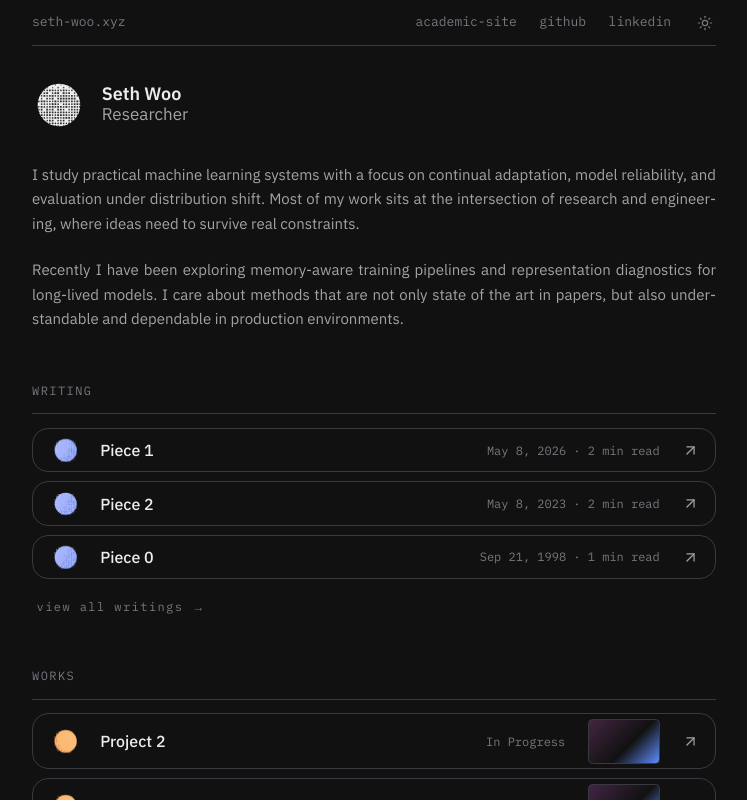
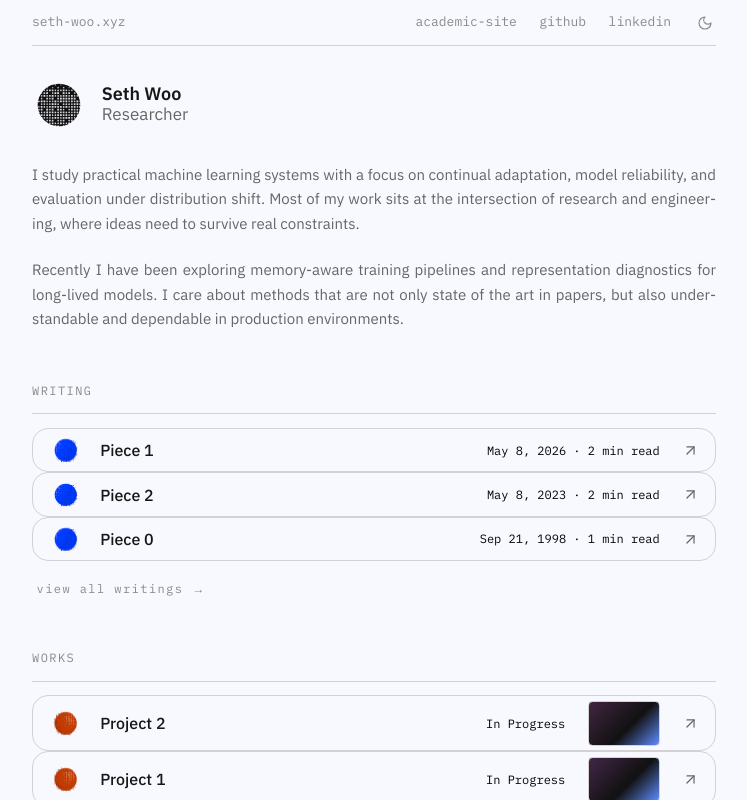
Before and after one commit to seth-woo/personal-site, a Next.js app: page / in a window 1280 px wide. Shown: the top 800 px of the page, without its empty margins (266-1013 px from the left). Built offline with nearby package versions, Linux system fonts and the light colour scheme.

Commit message:
light mode default and non-active card opacity fix

```diff
--- a/src/app/layout.tsx
+++ b/src/app/layout.tsx
@@ -29,7 +29,7 @@ export const metadata: Metadata = {
 
 export default function RootLayout({ children }: Readonly<{ children: React.ReactNode }>) {
   return (
-    <html lang="en" className="dark">
+    <html lang="en">
       <body className={`${ibmPlexMono.variable} ${ibmPlexSans.variable} bg-bg text-text antialiased`}>
         <Header />
         <main className="mx-auto w-full max-w-[738px] px-6 pb-12 pt-7">{children}</main>
--- a/src/components/ThemeToggle.tsx
+++ b/src/components/ThemeToggle.tsx
@@ -9,15 +9,15 @@ const THEME_KEY = "theme";
 
 function getStoredTheme(): Theme {
   if (typeof window === "undefined") {
-    return "dark";
+    return "light";
   }
 
   const stored = window.localStorage.getItem(THEME_KEY);
-  return stored === "light" ? "light" : "dark";
+  return stored === "dark" ? "dark" : "light";
 }
 
 export default function ThemeToggle() {
-  const [theme, setTheme] = useState<Theme>("dark");
+  const [theme, setTheme] = useState<Theme>("light");
   const [mounted, setMounted] = useState(false);
 
   useEffect(() => {
@@ -34,7 +34,7 @@ export default function ThemeToggle() {
     window.localStorage.setItem(THEME_KEY, next);
   };
 
-  const isDark = mounted ? theme === "dark" : true;
+  const isDark = mounted ? theme === "dark" : false;
 
   return (
     <button
--- a/src/components/WorksList.tsx
+++ b/src/components/WorksList.tsx
@@ -34,7 +34,7 @@ export default function WorksList({ limit, showViewAll = false, topClassName = "
       <p className="mb-3 border-b border-border pb-3 font-mono text-[12px] uppercase tracking-[0.12em] text-very-muted">
         Works
       </p>
-      <div className="space-y-2">
+      <div className="space-y-0">
         {items.map((item, index) => (
           <Link
             key={item.slug}
@@ -43,7 +43,7 @@ export default function WorksList({ limit, showViewAll = false, topClassName = "
             onMouseLeave={() => setHoveredSlug(null)}
             className={`group flex flex-col gap-3 rounded-[16px] border border-border px-3.5 py-1 transition-colors transition-opacity duration-[120ms] dark:hover:bg-white dark:hover:text-[#050505] hover:bg-[#111111] hover:text-white sm:flex-row sm:items-center sm:gap-4 ${
               hoveredSlug !== null && hoveredSlug !== item.slug
-                ? "opacity-60"
+                ? "opacity-40"
                 : hoveredSlug === item.slug
                 ? "opacity-100 shadow-[0_6px_24px_rgba(0,0,0,0.36)] -translate-y-[3px]"
                 : "opacity-100"
--- a/src/components/WritingList.tsx
+++ b/src/components/WritingList.tsx
@@ -34,7 +34,7 @@ export default function WritingList({ limit, showViewAll = false, topClassName =
       <p className="mb-3 border-b border-border pb-3 font-mono text-[12px] uppercase tracking-[0.12em] text-very-muted">
         Writing
       </p>
-      <div className="space-y-2">
+      <div className="space-y-0">
         {items.map((item, index) => (
           <Link
             key={item.slug}
@@ -44,7 +44,7 @@ export default function WritingList({ limit, showViewAll = false, topClassName =
             // className={`group flex flex-col gap-3 rounded-[16px] border border-border px-3.5 py-1 transition-colors transition-opacity duration-[120ms] dark:hover:bg-white dark:hover:text-[#050505] hover:bg-[#111111] hover:text-white sm:flex-row sm:items-center sm:gap-4 ${hoveredSlug !== null && hoveredSlug !== item.slug ? "opacity-60" : "opacity-100"}`}
             className={`group flex flex-col gap-3 rounded-[16px] border border-border px-3.5 py-1 transition-colors transition-opacity duration-[120ms] dark:hover:bg-white dark:hover:text-[#050505] hover:bg-[#111111] hover:text-white sm:flex-row sm:items-center sm:gap-4 ${
               hoveredSlug !== null && hoveredSlug !== item.slug
-                ? "opacity-60"
+                ? "opacity-40"
                 : hoveredSlug === item.slug
                 ? "opacity-100 shadow-[0_6px_24px_rgba(0,0,0,0.36)] -translate-y-[3px]"
                 : "opacity-100"
```
